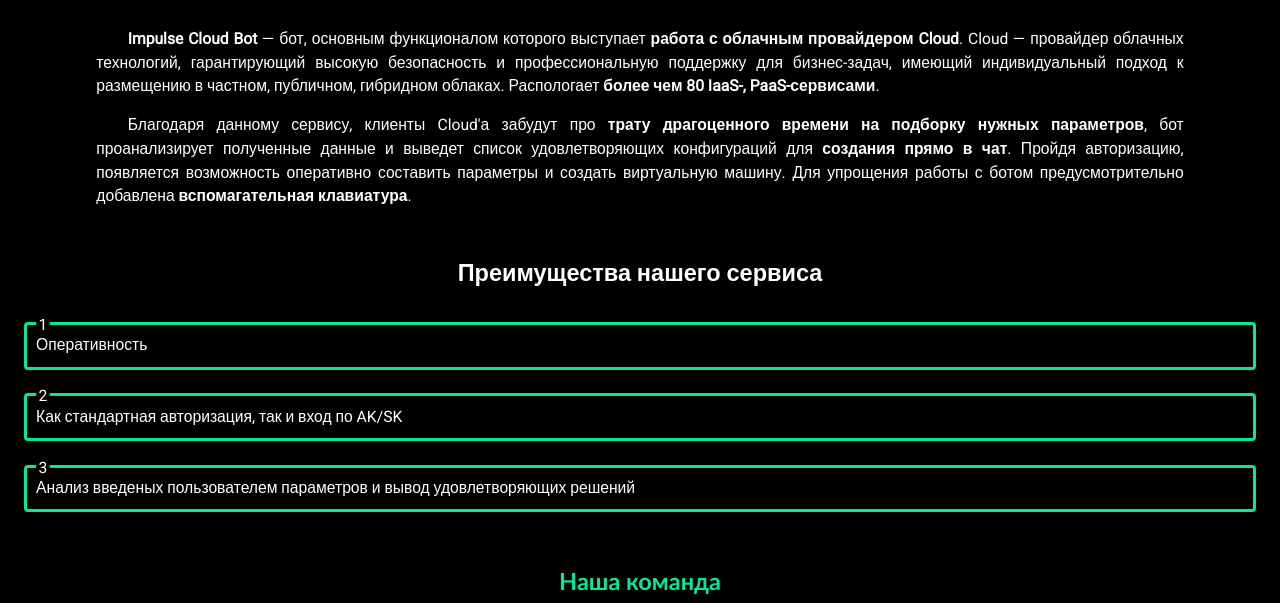
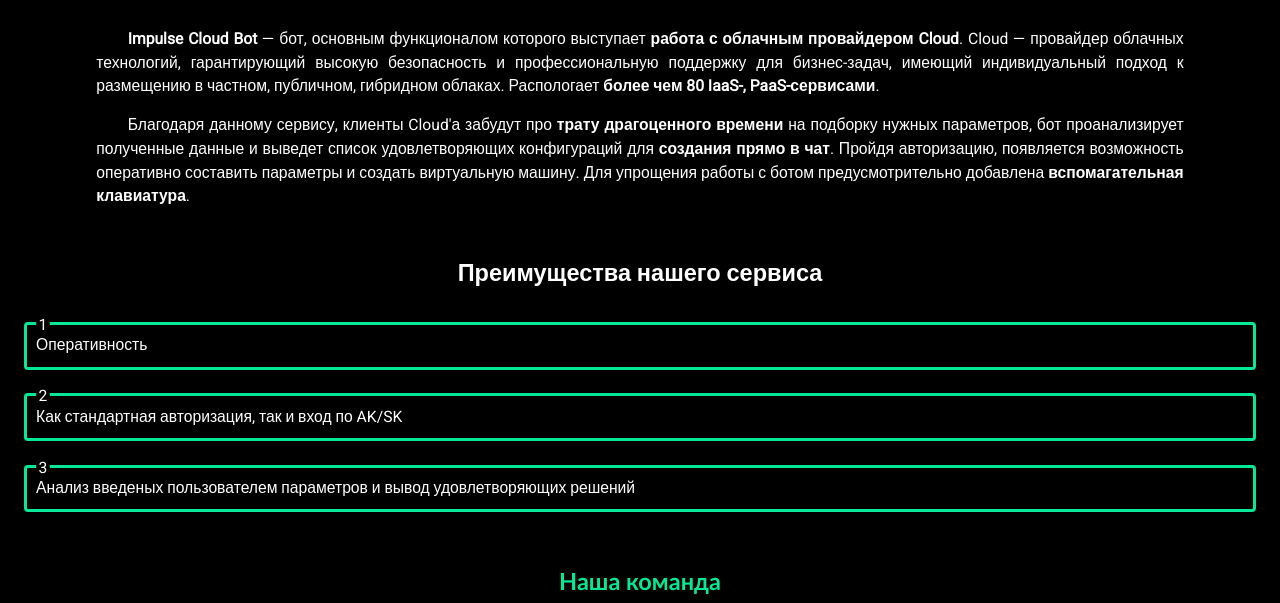
Before and after one commit to Akishy/Akishy.github.io, a plain HTML site: page index.html in a window 1280 px wide. Shown: the part 243-846 px from the top of the page. Drawn offline with Linux system fonts and the light colour scheme; a script that the page names is missing.

Commit message:
Add files via upload

```diff
--- a/index.html
+++ b/index.html
@@ -53,7 +53,7 @@
                 для бизнес-задач, имеющий индивидуальный подход к размещению в частном, публичном, гибридном облаках.
                 Распологает <strong>более чем 80 IaaS-, PaaS-сервисами</strong>.
                 </p>
-                <p>Благодаря данному сервису, клиенты Cloud'а забудут про <strong>трату драгоценного времени на подборку нужных параметров</strong>,
+                <p>Благодаря данному сервису, клиенты Cloud'а забудут про <strong>трату драгоценного времени</strong> на подборку нужных параметров,
                     бот проанализирует полученные данные и выведет список удовлетворяющих конфигураций для <strong>создания прямо в чат</strong>.
                     Пройдя авторизацию, появляется возможность оперативно  составить параметры и создать виртуальную машину.
                     Для упрощения работы с ботом предусмотрительно добавлена <strong>вспомагательная клавиатура</strong>.</p>
@@ -76,6 +76,6 @@
 
         <div class="footer">
             <div class="contacts_title"><strong>Наша команда</strong></div>
-            <img=>
+    </div>
     </div>
 </body>
```
